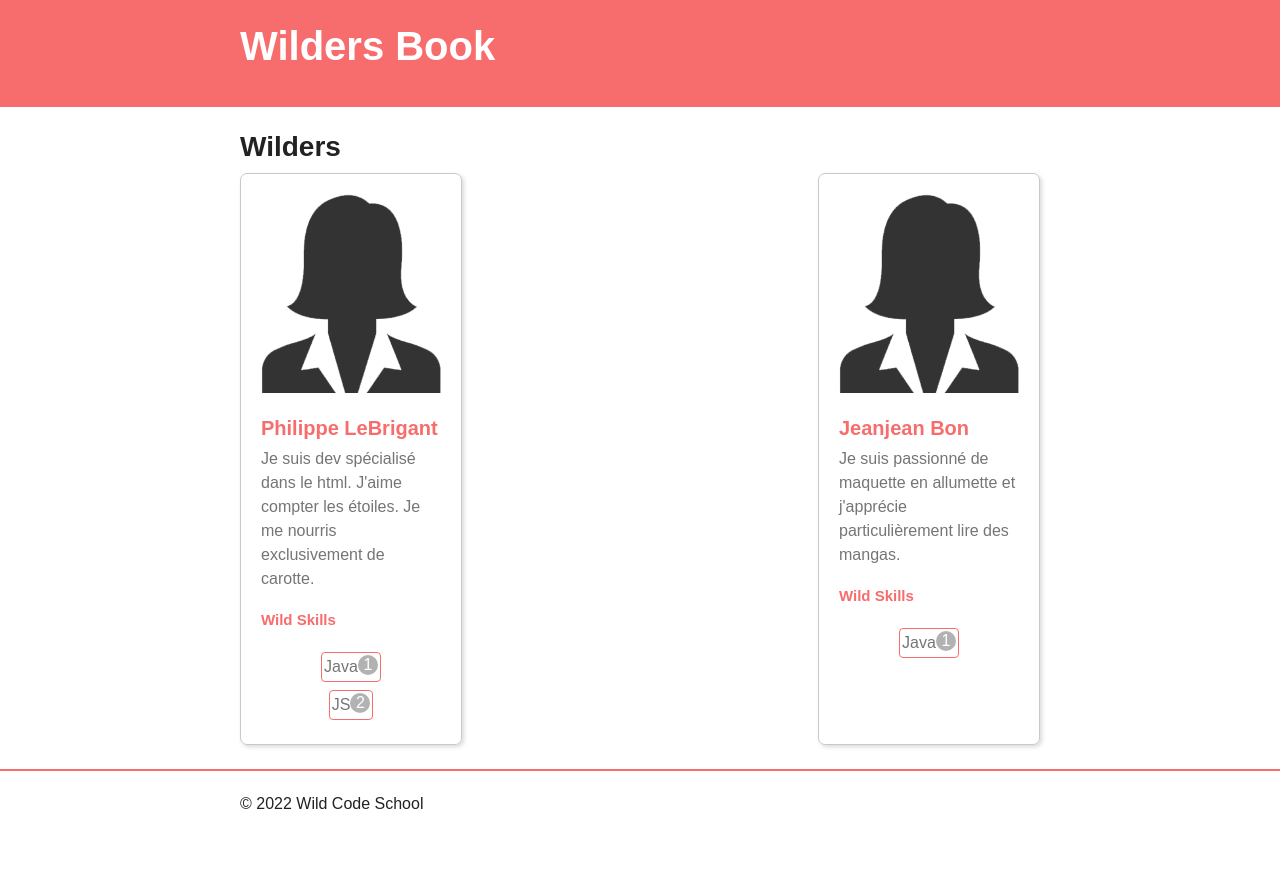
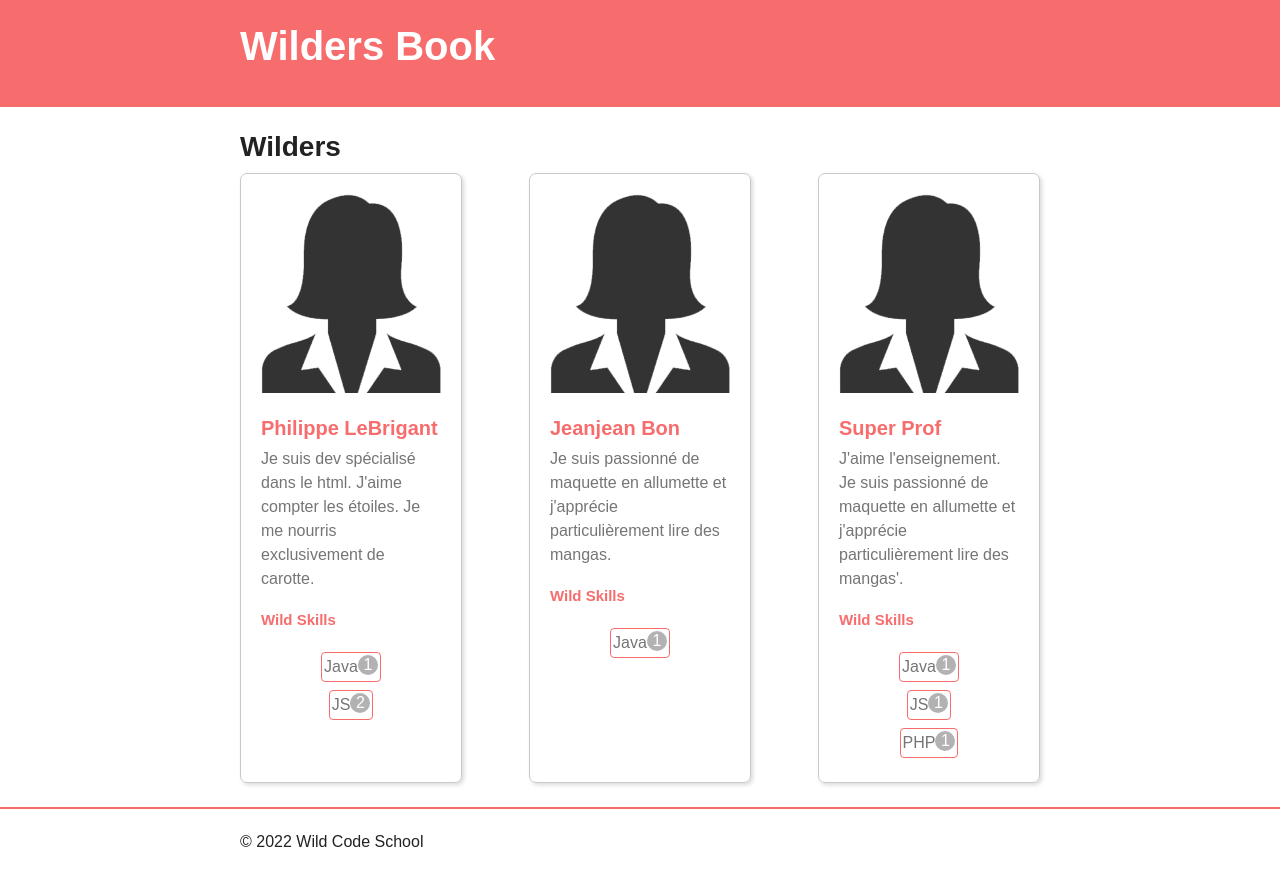
Before and after one commit to ClementPremartin/Project-Launch, a React (Create React App) app in the folder frontend-webapp/: page / in a window 1280 px wide. Shown: the top 886 px of the page. Before the commit the page ends 855 px from the top, so only its background shows below. Built offline with nearby package versions, Linux system fonts and the light colour scheme.

Commit message:
add readme file

```diff
--- a/frontend-webapp/src/data/wilders.js
+++ b/frontend-webapp/src/data/wilders.js
@@ -1,4 +1,5 @@
-const wilders = [{
+const wilders = [
+    {
     id: "6041673a-dbd8-409a-8269-f076ed2db967",
     firstname: "Philippe",
     lastname: "LeBrigant",
@@ -36,6 +37,34 @@ const wilders = [{
                 rate: 1
             }
         ]
-}];
+    },
+    {
+        id: "b927a11c-b5f4-45e3-9dbb-7b283bda1154",
+        firstname: "Super",
+        lastname: "Prof",
+        description: "J'aime l'enseignement. Je suis passionné de maquette en allumette et j'apprécie particulièrement lire des mangas'.",
+        school: {
+            id: "d54ffaec-5d78-4539-b2b0-e7f05e7e7125",
+            city_name: "Brest"
+        },
+        skills: [
+            {
+                id: "9af758f9-2f01-4f3e-bbba-9bf0dec5ef60",
+                skill_name: "Java",
+                rate: 1
+            },
+            {
+                id: "9af758f9-2f01-4f3e-bbba-9bf0dec5ef60",
+                skill_name: "JS",
+                rate: 1
+            },
+            {
+                id: "9af758f9-2f01-4f3e-bbba-9bf0dec5ef60",
+                skill_name: "PHP",
+                rate: 1
+            }
+        ]
+    }
+];
 
 export default wilders;
```
Also changed, not shown: 1 other file (tests, documents, lock files or other folders). Lines whose indentation alone changed are shown as unchanged.
